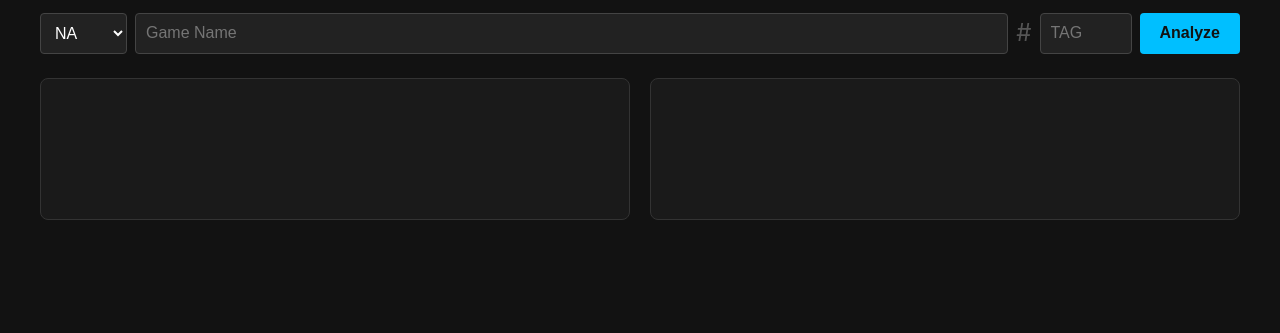
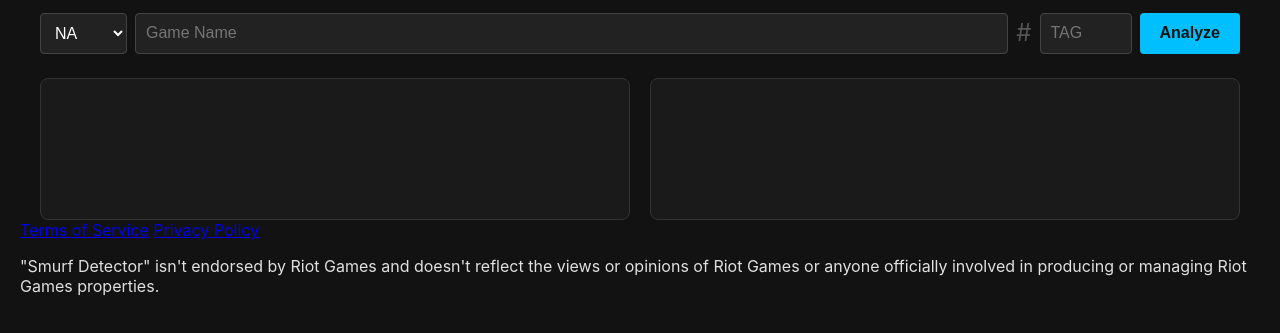
Before and after one commit to Sa1yr/smurf, a website: page index.html in a window 1280 px wide. Shown: the part 125-458 px from the top of the page. Drawn offline with Linux system fonts and the light colour scheme.

Commit message:
Add footer with legal links and disclaimer
Added footer with links to Terms of Service and Privacy Policy, along with a disclaimer about Riot Games.

```diff
--- a/index.html
+++ b/index.html
@@ -34,11 +34,16 @@
         <div id="resultsGrid">
             <div id="statsBox" class="results-box">
                 </div>
-
             <div id="masteryBox" class="results-box">
                 </div>
         </div>
     </main>
+
+    <footer>
+        <a href="/terms.html" target="_blank">Terms of Service</a>
+        <a href="/privacy.html" target="_blank">Privacy Policy</a>
+        <p>"Smurf Detector" isn't endorsed by Riot Games and doesn't reflect the views or opinions of Riot Games or anyone officially involved in producing or managing Riot Games properties.</p>
+    </footer>
     <script src="script.js"></script>
 </body>
 </html>
```
